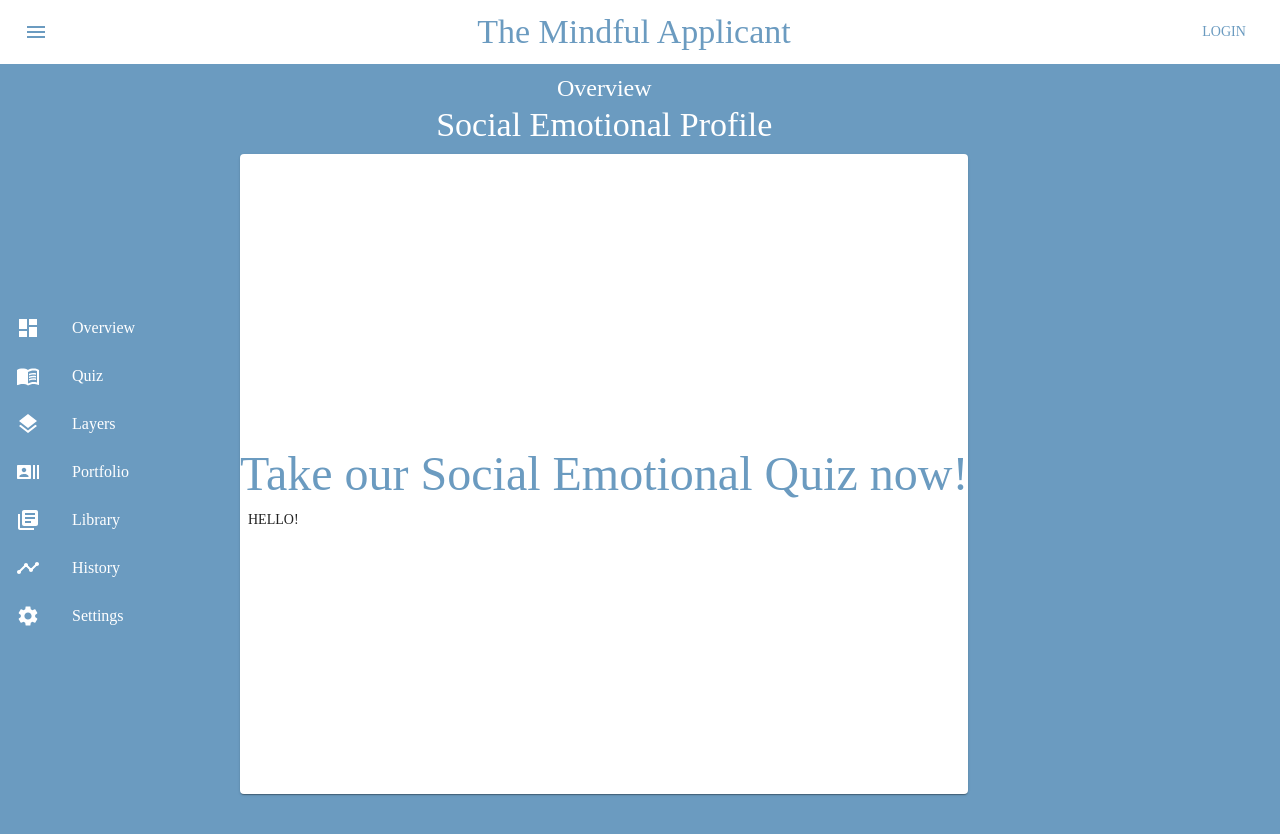
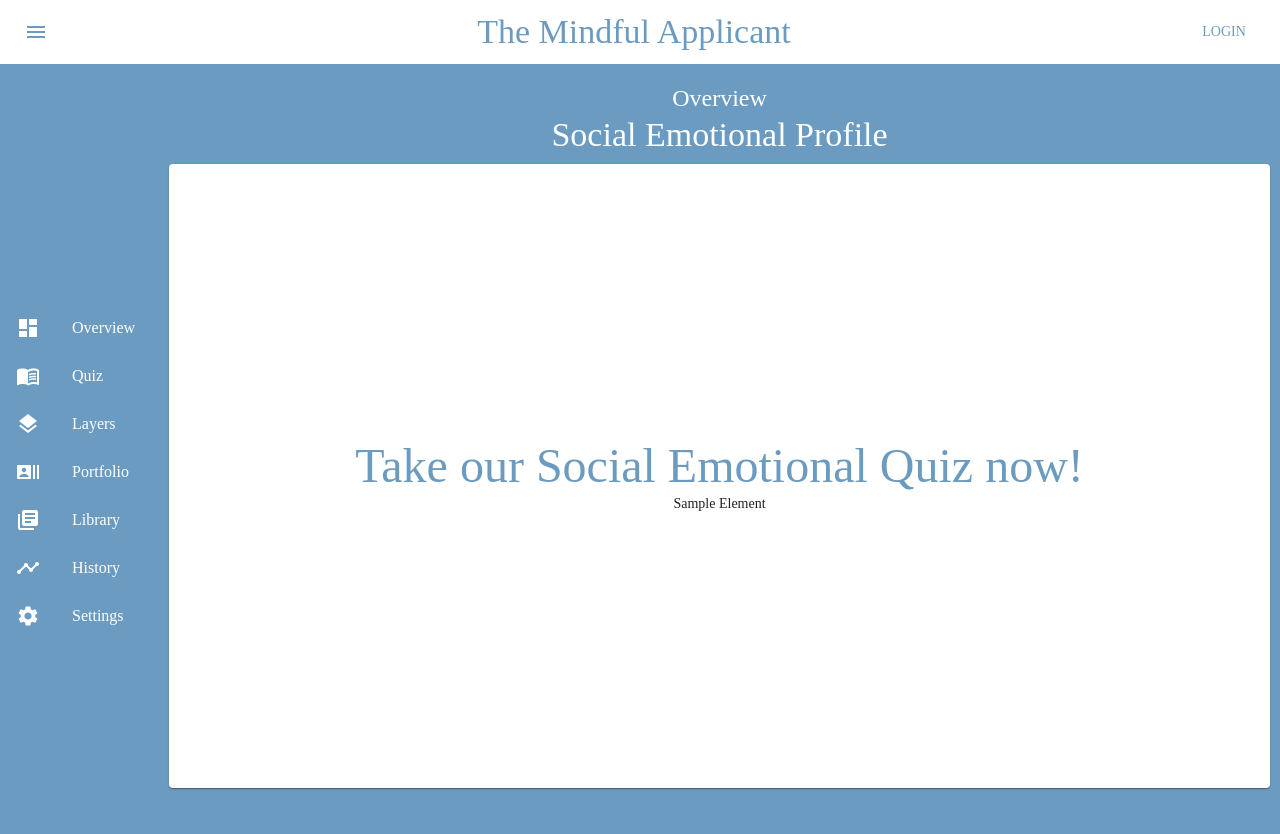
Before and after one commit to skarim9/The-Mindful-Applicant, a React (Create React App) app: page /profile in a window 1280 px wide. Shown: the top 834 px of the page. Built offline with nearby package versions, Linux system fonts and the light colour scheme.

Commit message:
fixed profile display

```diff
--- a/src/profile/Dashboard.tsx
+++ b/src/profile/Dashboard.tsx
@@ -58,13 +58,13 @@ export default function Dashboard() {
           <Drawer />
           <MuiThemeProvider theme={theme}>
             <CssBaseline />
-            <div>
+            <div style = {{width:"100%", margin:'10px'}}>
               <Typography variant="h5" style={{color: "#FFFFFF", paddingTop: theme.spacing(1)}}>Overview</Typography>
               <Typography variant="h4" style={{color: "#FFFFFF", paddingBottom: theme.spacing(1)}}>Social Emotional Profile</Typography>
               <Paper style={{width: '100%', height: '80%', alignContent: 'center', justifyContent: 'center'}}>
                 <Typography variant="h3" style={{textAlign: 'center', color: "#6B9BC0"}}>Take our Social Emotional Quiz now!</Typography>
-                <div style={{alignContent: 'center', justifyContent: 'center', position: 'absolute'}}>
-                  <Button>Hello!</Button>
+                <div>
+                  Sample Element
                 </div>
               </Paper>
             </div>
--- a/src/profile/Drawer.tsx
+++ b/src/profile/Drawer.tsx
@@ -45,7 +45,6 @@ const useStyles = makeStyles((theme: Theme) =>
     },
     drawerPaper: {
       position: 'relative',
-      width: '240px',
       paddingTop: theme.spacing(30),
       paddingBottom: theme.spacing(4),
       paddingRight: theme.spacing(1),
```
